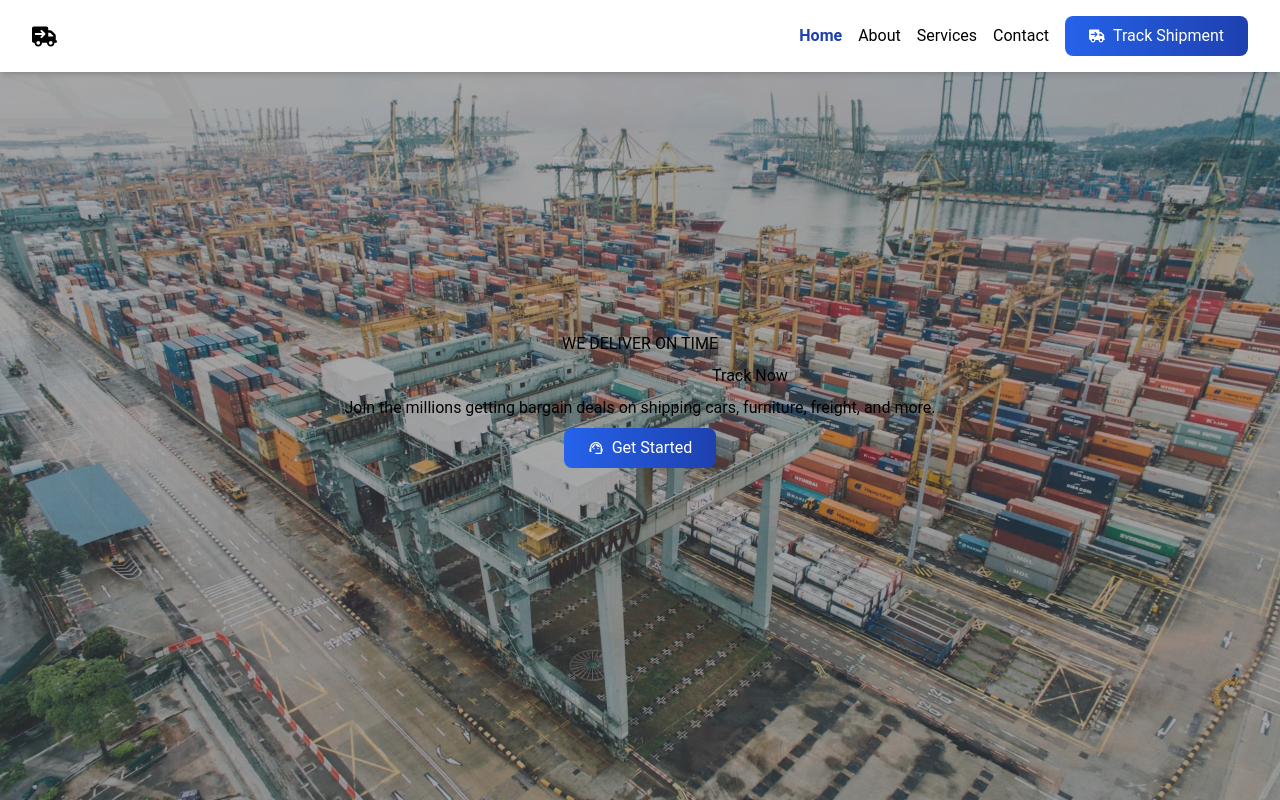
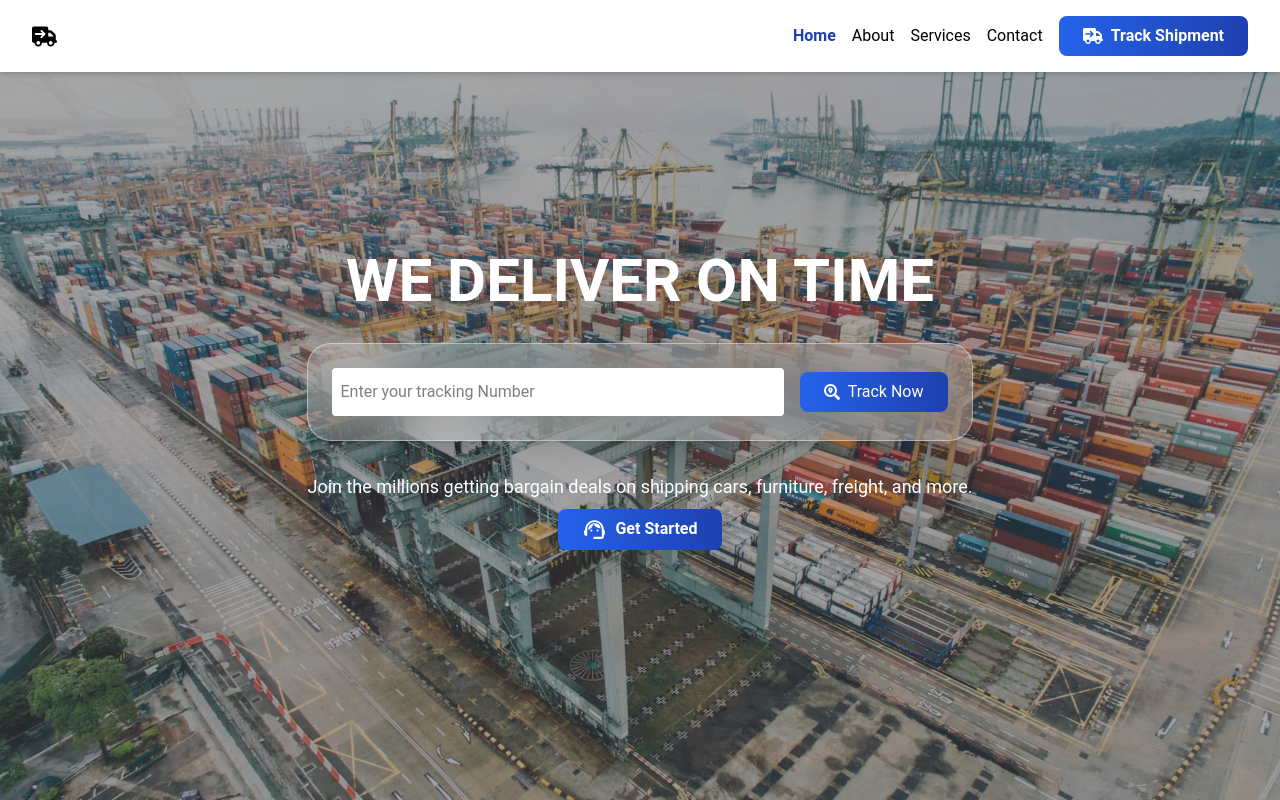
Before and after one commit to kemichris/shipping, a React (Vite) app in the folder shipping-client/: page / in a window 1280 px wide. Built offline with nearby package versions, Linux system fonts and the light colour scheme.

Commit message:
feat: enhance Button component styling and update Hero and Navbar to use new icon sizes

```diff
--- a/shipping-client/src/components/common/Button.jsx
+++ b/shipping-client/src/components/common/Button.jsx
@@ -4,7 +4,7 @@ export function Button({ to, icon, text }) {
   return (
     <Link
       to={to}
-      className="bg-linear-to-r from-primary-light to-primary-dark rounded-lg flex items-center gap-2 py-2 px-6 text-white transition-transform duration-300 ease-out hover:scale-105"
+      className="bg-linear-to-r from-primary-light to-primary-dark rounded-lg flex items-center gap-2 py-2 px-6 text-white transition-transform duration-300 ease-out hover:scale-105 font-semibold"
     >
       {icon}
       {text}
--- a/shipping-client/src/components/home/Hero.jsx
+++ b/shipping-client/src/components/home/Hero.jsx
@@ -1,7 +1,8 @@
 import { useEffect, useState } from "react";
 import { MdOutlineSupportAgent } from "react-icons/md";
+import { FaSearchLocation } from "react-icons/fa";
 
-import {Button} from '../common/Button'
+import { Button } from "../common/Button";
 
 import heroImg1 from "../../assets/heroImg1.jpg";
 import heroImg2 from "../../assets/heroImg2.avif";
@@ -40,22 +41,39 @@ export function Hero() {
 
       {/* Hero content */}
       <div className="relative z-10 flex flex-col items-center justify-center gap-2">
-        <h1>WE DELIVER ON TIME</h1>
+        <h1 className="text-4xl font-bold lg:text-6xl md:text-5xl text-white text-center">
+          WE DELIVER ON TIME
+        </h1>
 
-        <div>
-          <form>
-            <input type="search" name="" id="" />
-            <button type="submit">Track Now</button>
+        <div className="rounded-3xl border border-white/40 bg-white/20 p-6 backdrop-blur-xl shadow-xl w-full my-6">
+          <form className="flex flex-col md:flex-row gap-4 items-stretch md:items-center">
+            <input
+              type="search"
+              name=""
+              id=""
+              placeholder="Enter your tracking Number"
+              className="h-12 min-h-12 bg-white rounded flex-1 px-2 text-base"
+            />
+            <button
+              type="submit"
+              className="shrink-0 w-full md:w-auto justify-center bg-linear-to-r from-primary-light to-primary-dark rounded-lg flex items-center gap-2 py-2 px-6 text-white transition-transform duration-300 ease-out hover:scale-105"
+            >
+              <FaSearchLocation />
+              Track Now
+            </button>
           </form>
         </div>
 
-        <p>
+        <p className="text-white text-center text-base md:text-lg">
           Join the millions getting bargain deals on shipping cars, furniture,
           freight, and more.
         </p>
 
-        <Button to='/contact' icon={<MdOutlineSupportAgent />} text='Get Started' />
-
+        <Button
+          to="/contact"
+          icon={<MdOutlineSupportAgent size={25} />}
+          text="Get Started"
+        />
       </div>
     </section>
   );
--- a/shipping-client/src/components/layout/Navbar.jsx
+++ b/shipping-client/src/components/layout/Navbar.jsx
@@ -50,7 +50,7 @@ export function Navbar() {
             </NavLink>
           </li>
 
-          <Button  to="/tracking" icon={<FaTruckArrowRight />} text='Track Shipment'  />
+          <Button  to="/tracking" icon={<FaTruckArrowRight size={20} />} text='Track Shipment'  />
         </ul>
 
         {/* Desktop Right */}
```
